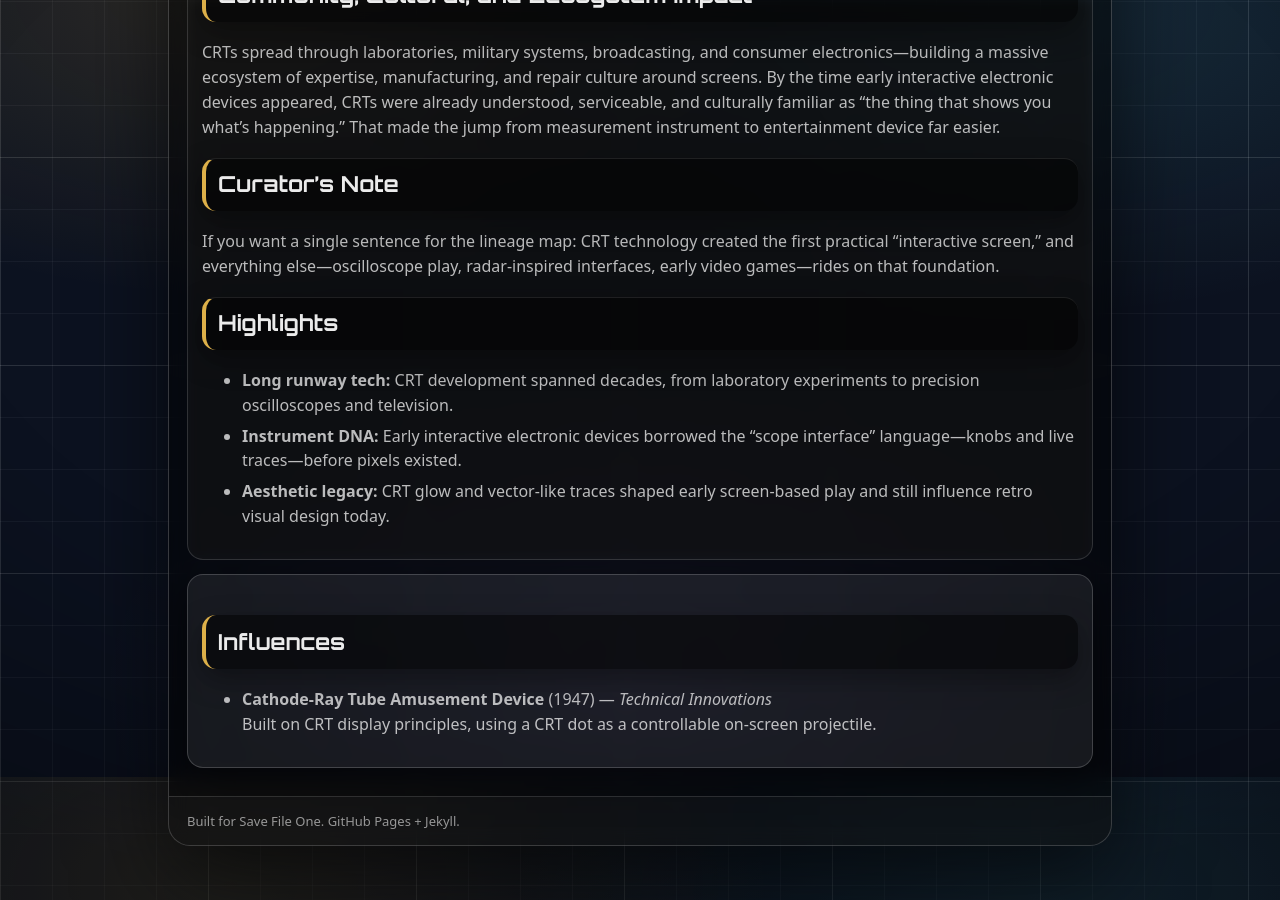
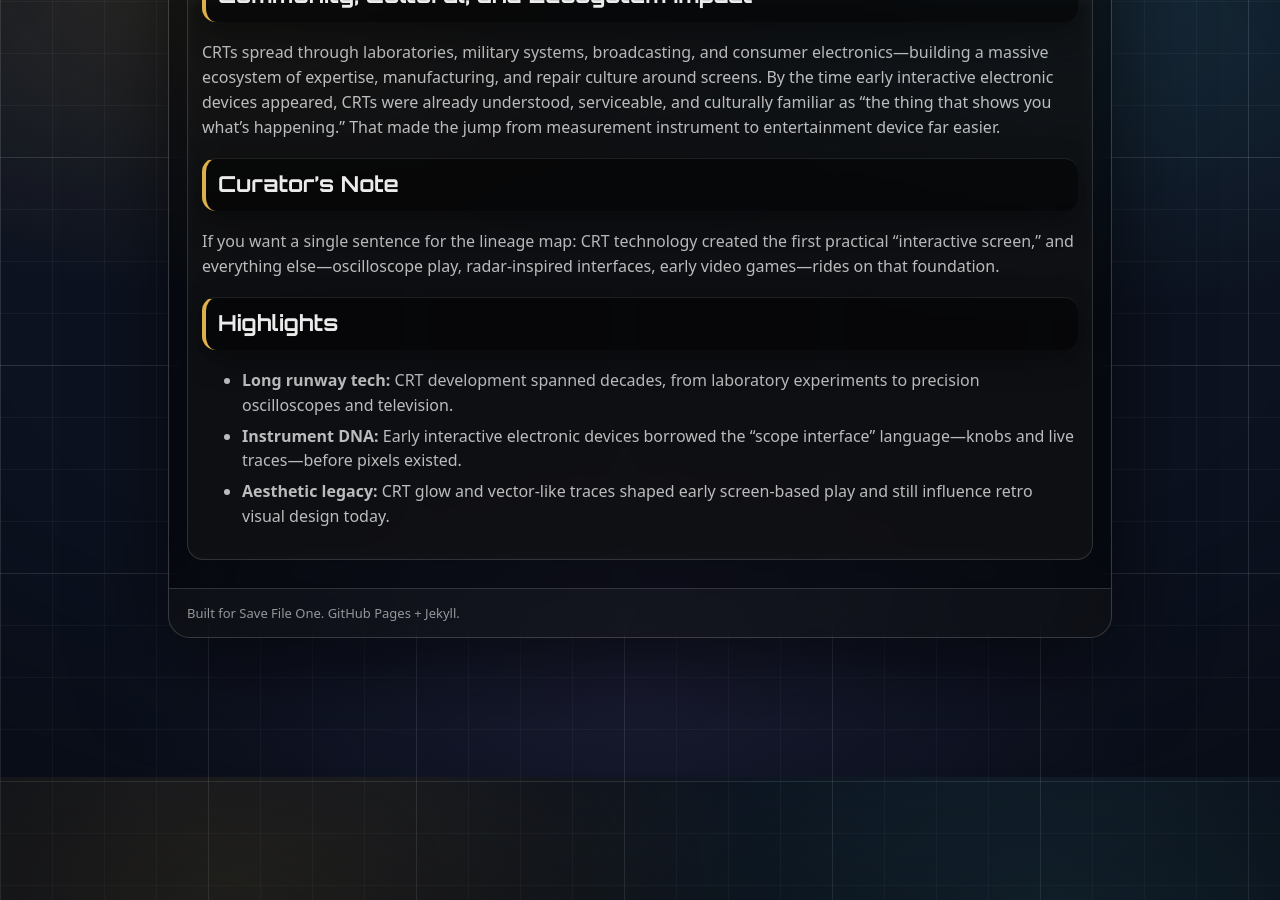
Before and after one commit to BacchusA/savefileone-archive, a Jekyll site: the page built from _games/1897-cathode-ray-tube-technology.md, in a window 1280 px wide and 900 px high, scrolled down 1923 px. Built offline with Jekyll 4.4.1, drawn with Linux system fonts in a browser that asks for light colours.

Commit message:
Update 1897-cathode-ray-tube-technology.md

```diff
--- a/_games/1897-cathode-ray-tube-technology.md
+++ b/_games/1897-cathode-ray-tube-technology.md
@@ -15,10 +15,7 @@ youtube_main_episode: ""
 youtube_longplay: ""
 
 influences:
-  - name: "Cathode-Ray Tube Amusement Device"
-    year: 1947
-    type: "Technical Innovations"
-    note: "Built on CRT display principles, using a CRT dot as a controllable on-screen projectile."
+
 ---
 
 ## Exhibit Placard
```
